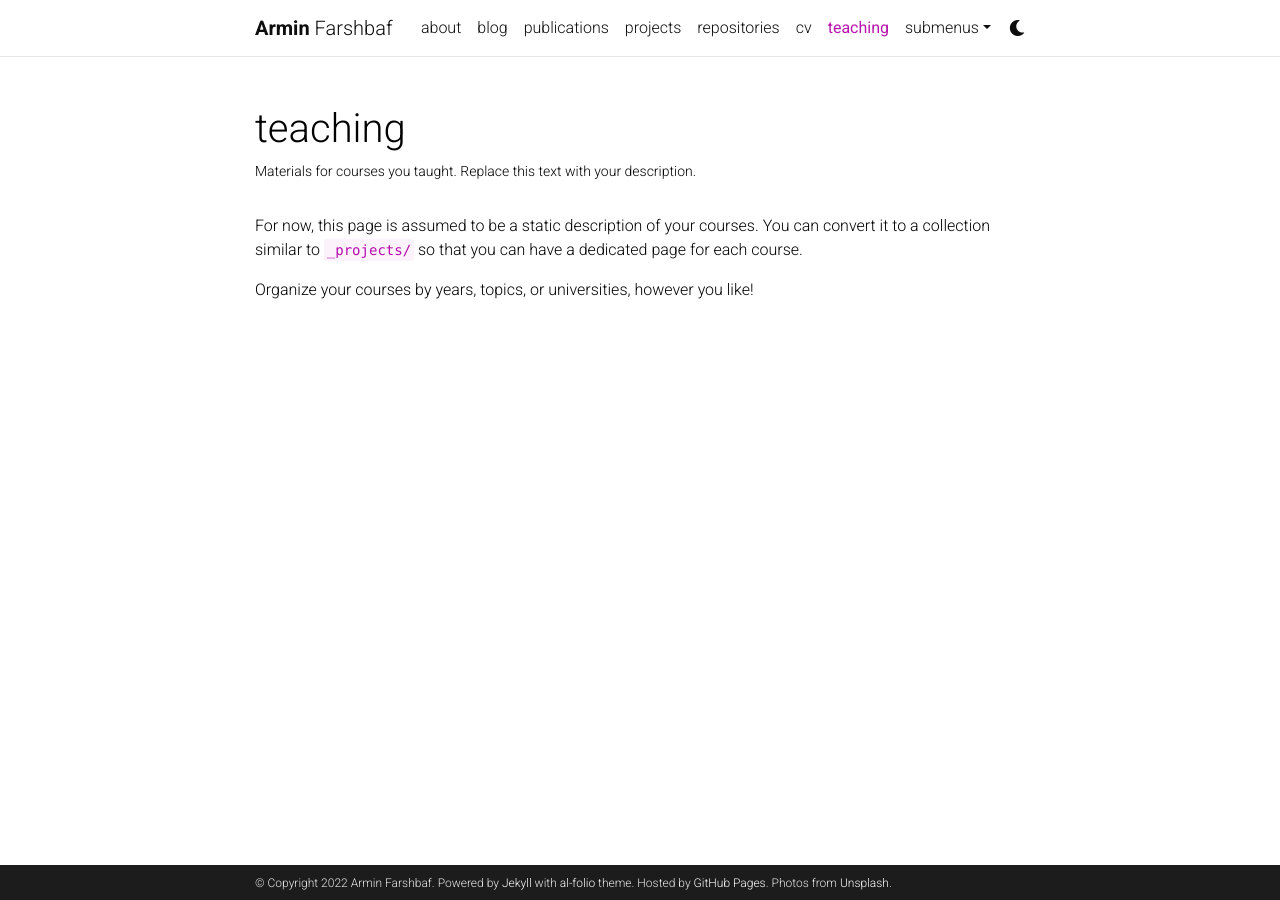
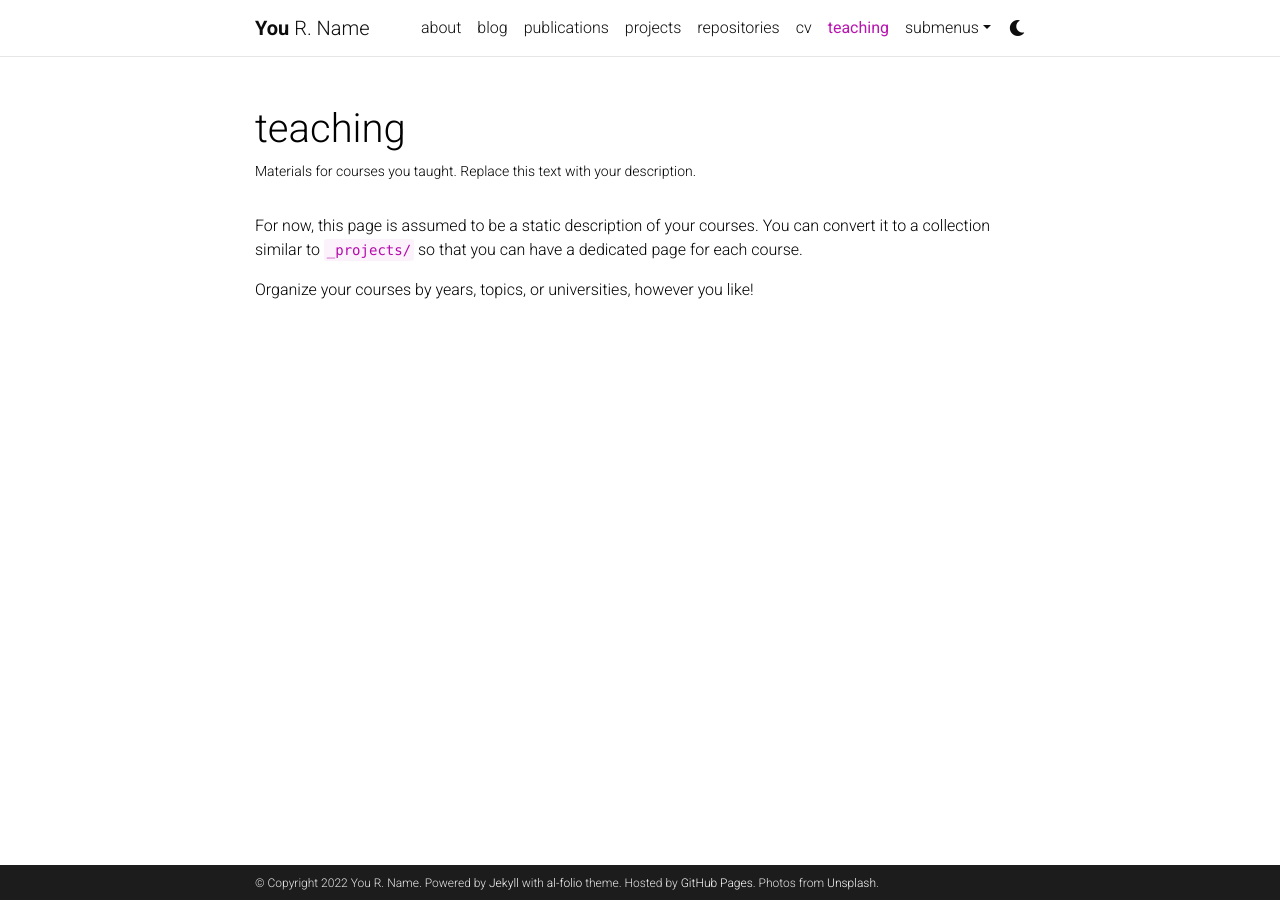
Before and after one commit to moradib/arminfarshbaf.github.io, a Jekyll site: the page built from _pages/teaching.md, in a window 1280 px wide. Built offline with Jekyll 4.4.1, drawn with Linux system fonts in a browser that asks for light colours; comment, search, counter and statistics services are not loaded; a style sheet for code colours, icons or effects is not loaded.

Commit message:
Reset all

```diff
--- a/_config.yml
+++ b/_config.yml
@@ -3,10 +3,10 @@
 # -----------------------------------------------------------------------------
 
 title: blank # the website title (if blank, full name will be used instead)
-first_name: Armin
-middle_name:
-last_name: Farshbaf
-email: arminfarshbaf@gmail.com
+first_name: You
+middle_name: R.
+last_name: Name
+email: you@example.com
 description: > # the ">" symbol means to ignore newlines until "footer_text:"
   A simple, whitespace theme for academics. Based on [*folio](https://github.com/bogoli/-folio) design.
 footer_text: >
@@ -32,8 +32,8 @@ highlight_theme_light: github   # https://github.com/jwarby/jekyll-pygments-them
 highlight_theme_dark: native    # https://github.com/jwarby/jekyll-pygments-themes
 
 # repo color theme
-repo_theme_light: light       # https://github.com/anuraghazra/github-readme-stats/blob/master/themes/README.md
-repo_theme_dark: default           # https://github.com/anuraghazra/github-readme-stats/blob/master/themes/README.md
+repo_theme_light: default       # https://github.com/anuraghazra/github-readme-stats/blob/master/themes/README.md
+repo_theme_dark: dark           # https://github.com/anuraghazra/github-readme-stats/blob/master/themes/README.md
 
 # -----------------------------------------------------------------------------
 # RSS Feed
```
Also changed, not shown: _pages/about.md (+4 -3 lines).
